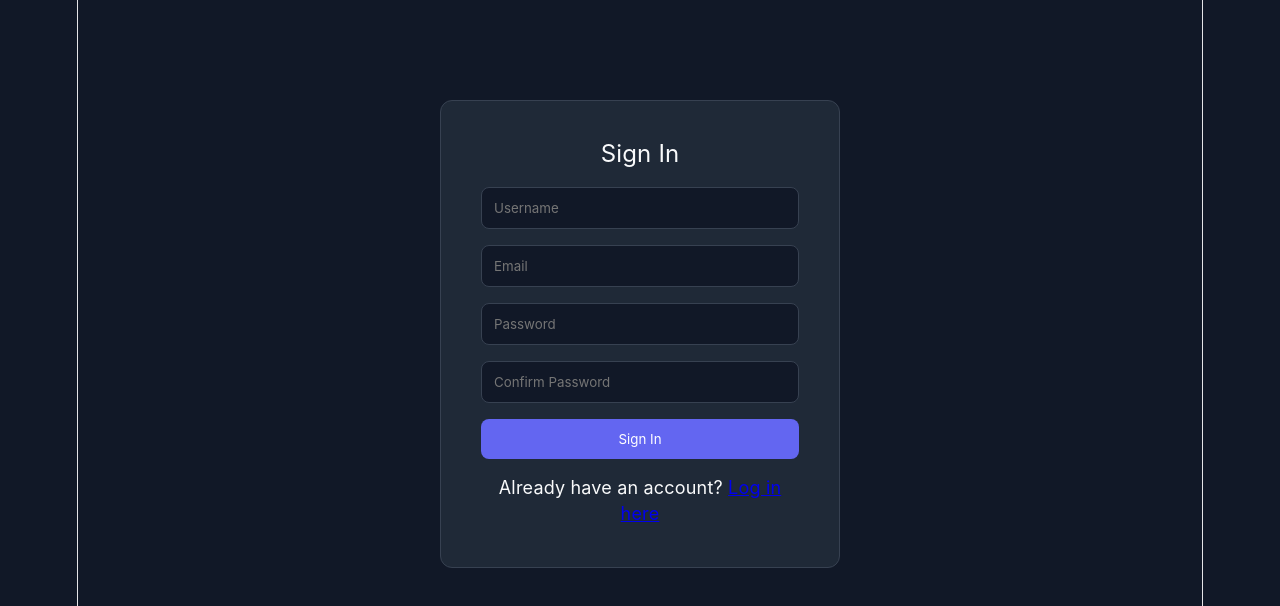
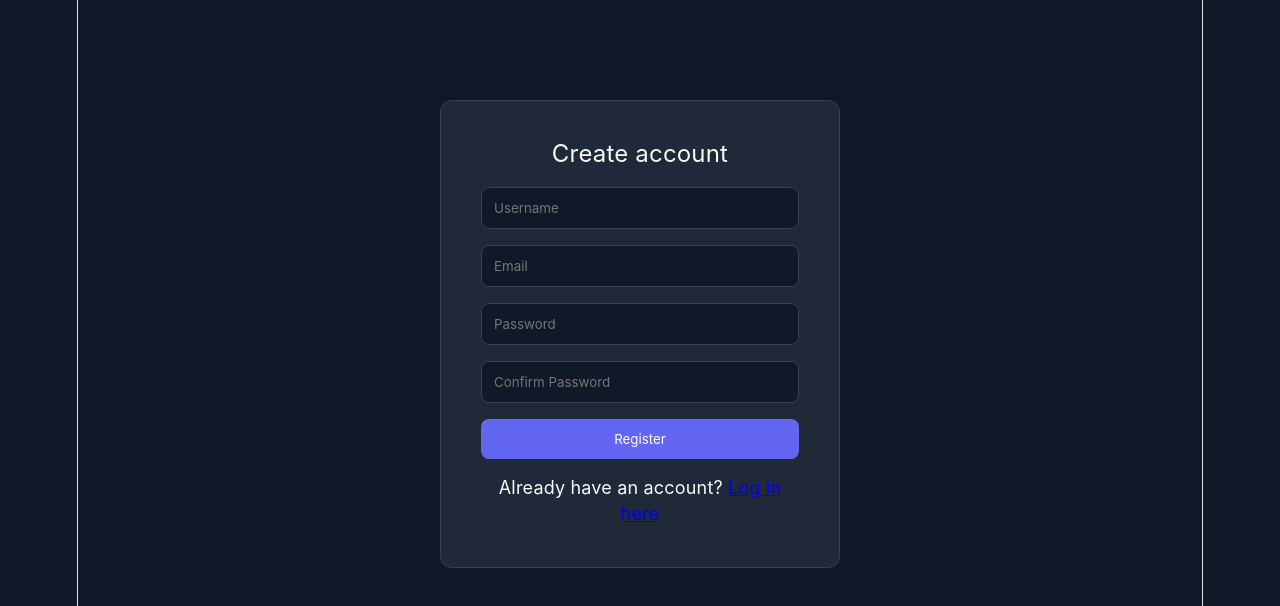
Before and after one commit to daniblaze1206/application_manager, a React app in the folder frontend/: page /sign-in in a window 1280 px wide. Shown: the top 606 px of the page. Built offline with nearby package versions, Linux system fonts and the light colour scheme; the HTML template or start-up script is replaced by a standard one.

Commit message:
fix: correct registration page title and submit button

```diff
--- a/frontend/src/pages/signIn.jsx
+++ b/frontend/src/pages/signIn.jsx
@@ -69,7 +69,7 @@ export default function SignIn() {
 
   return (
     <div className="form">
-      <p className="title">Sign In</p>
+      <p className="title">Create account</p>
 
       <form onSubmit={handleSubmit}>
         <input
@@ -102,7 +102,7 @@ export default function SignIn() {
 
         <input
           type="submit"
-          value={loading ? "Creating account..." : "Sign In"}
+          value={loading ? "Creating account..." : "Register"}
           disabled={loading}
         />
 
```
